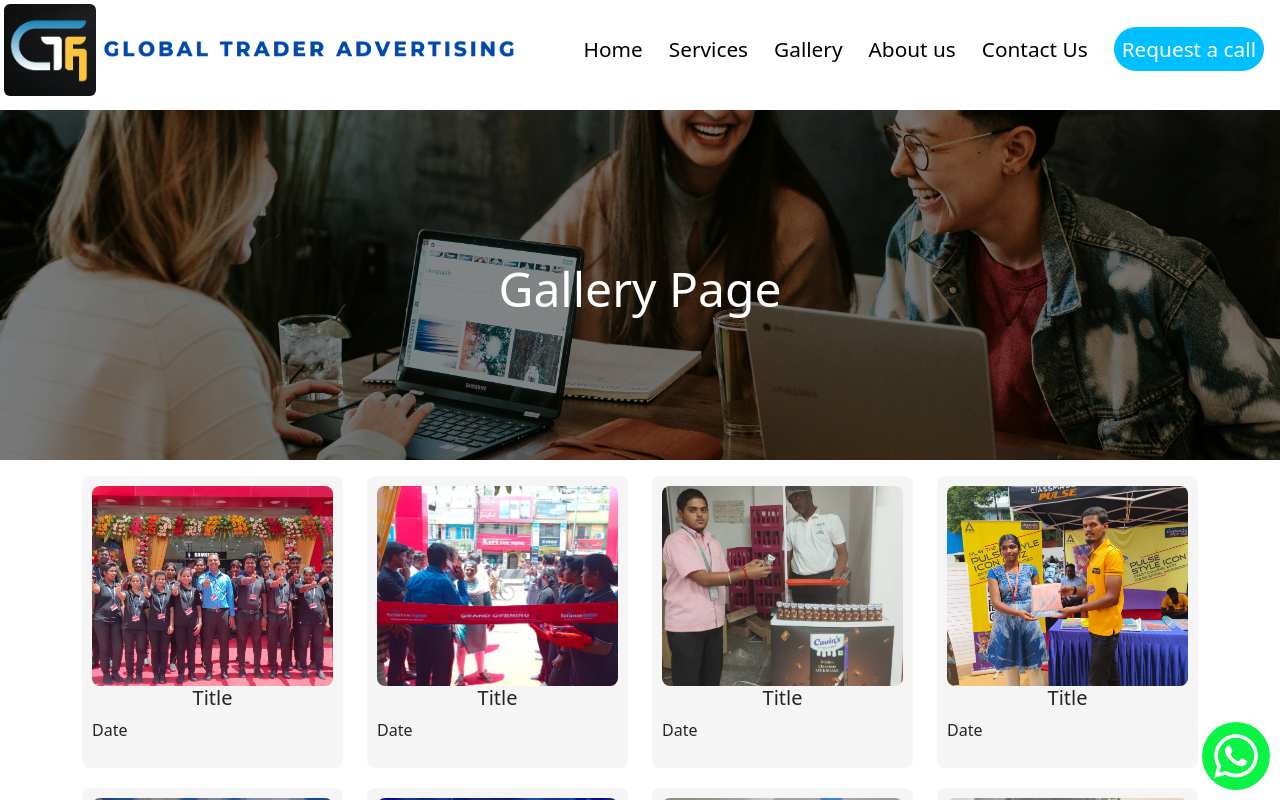
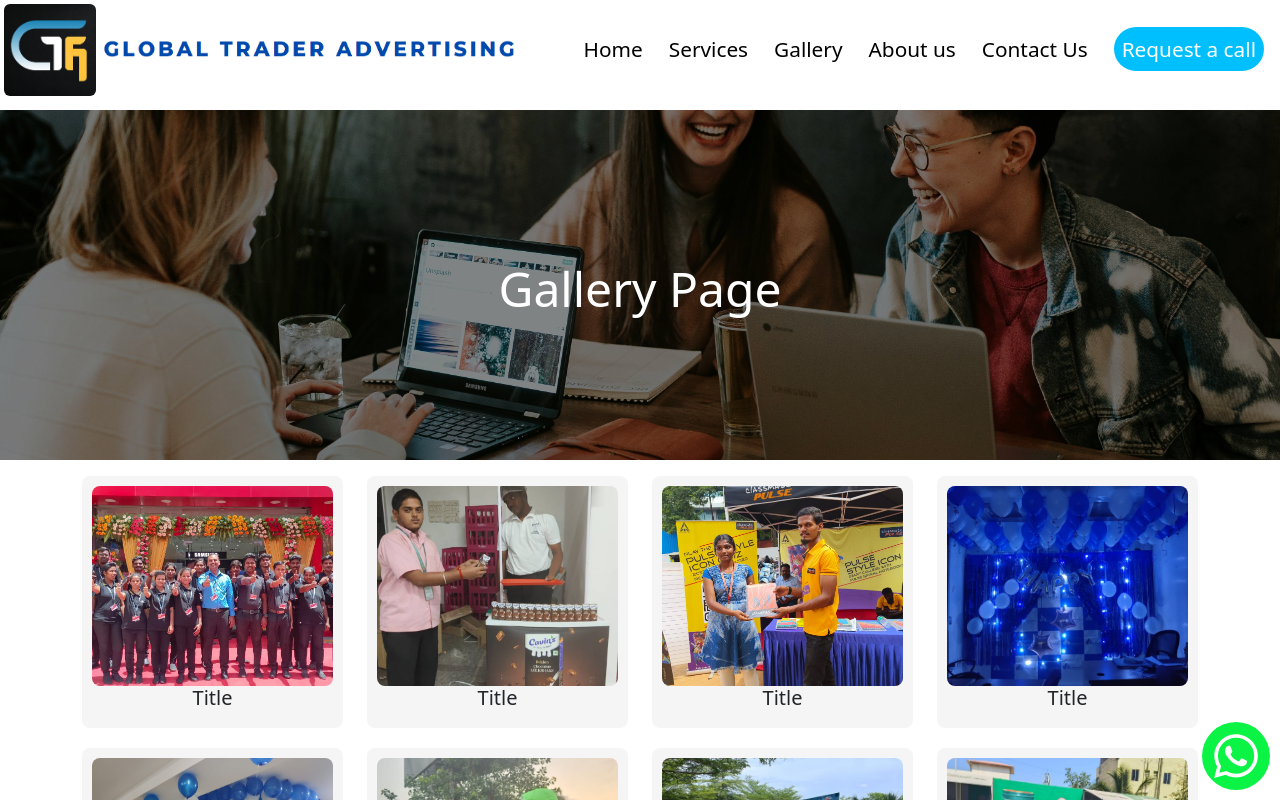
Before and after one commit to prakeshkumar15633/global-trader, a React (Create React App) app: page /global-trader/gallery in a window 1280 px wide. Shown: the top 800 px of the page. Built offline with nearby package versions, Linux system fonts and the light colour scheme.

Commit message:
committed

```diff
--- a/src/components/Gallery/Gallery.jsx
+++ b/src/components/Gallery/Gallery.jsx
@@ -5,7 +5,6 @@ import img1 from '../../assets/Past-Events/pe1.jpeg';
 import img4 from '../../assets/Past-Events/pe4.jpeg';
 import img7 from '../../assets/Past-Events/pe7.jpeg';
 import img11 from '../../assets/Past-Events/pe11.jpeg';
-import img12 from '../../assets/Past-Events/pe12.jpeg';
 import img14 from '../../assets/Past-Events/pe14.jpeg';
 import img15 from '../../assets/Past-Events/pe15.jpeg';
 import img16 from '../../assets/Past-Events/pe16.jpeg';
@@ -32,16 +31,15 @@ function Gallery() {
 
     const images = [
         img1,
-        img4,
+
         img7,
         img11,
-        img12,
         img14,
         img15,
         img16,
         img17,
-        img18,
-        img19,
+
+
         img20,
         img25,
         img29,
@@ -51,9 +49,10 @@ function Gallery() {
         img34,
         img35,
         img36,
+        img39,
         img37,
         img38,
-        img39,
+
         img40
     ];
 
@@ -84,7 +83,7 @@ function Gallery() {
                             <div className="image-container" onClick={() => handleClick(index)}>
                                 <img src={imageUrl} alt={`Image ${index}`} className="img-fluid" />
                                 <h5 className='text-center'>Title</h5>
-                                <p>Date</p>
+
                             </div>
                         </Col>
                     ))}
```
